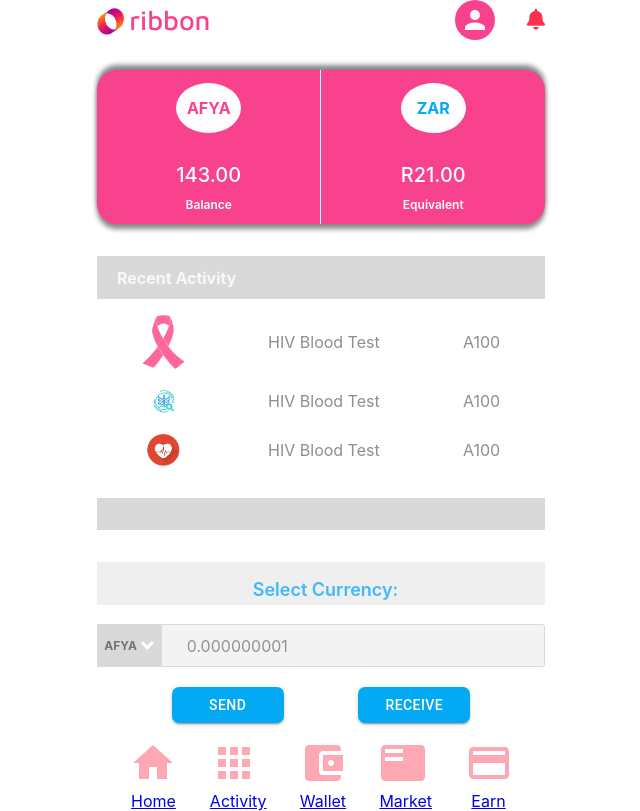
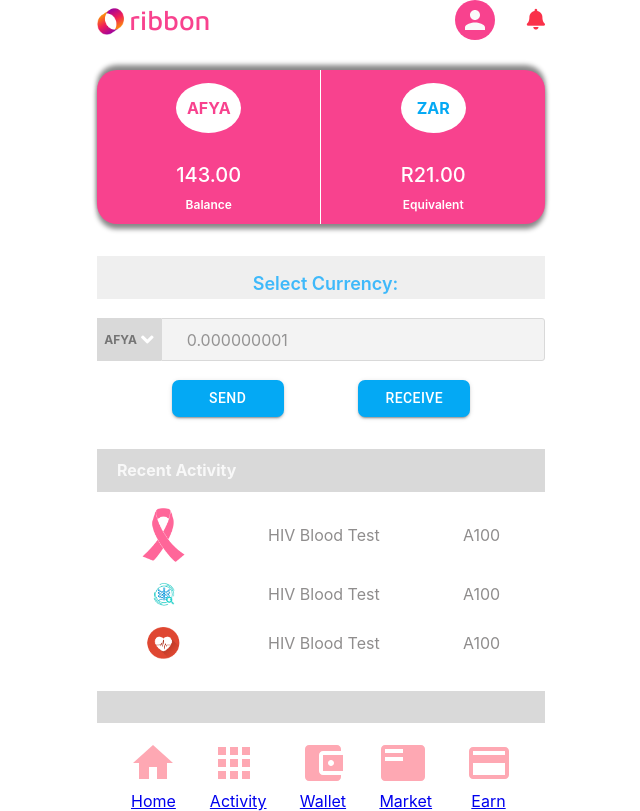
Before and after one commit to opeyemipeter1759/blockafric, a React (Create React App) app: page /wallet in a window 1280 px wide. Shown: the whole page, without its empty margins (319-959 px from the left). Built offline with nearby package versions, Linux system fonts and the light colour scheme.

Commit message:
recent activity

```diff
--- a/src/components/HomePage.js
+++ b/src/components/HomePage.js
@@ -9,8 +9,8 @@
     <div>
       <Header />
       <Hero />
+      <SelectCurrency />
       <RecentActivity />
-      <SelectCurrency />
     </div>
   );
 }
```
